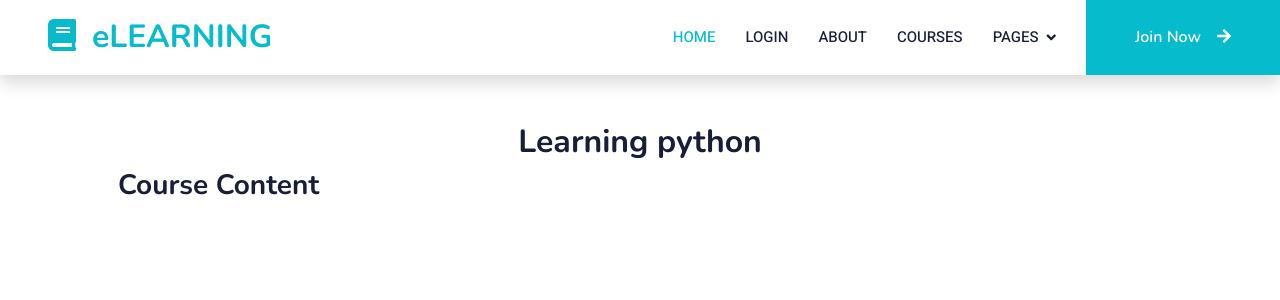
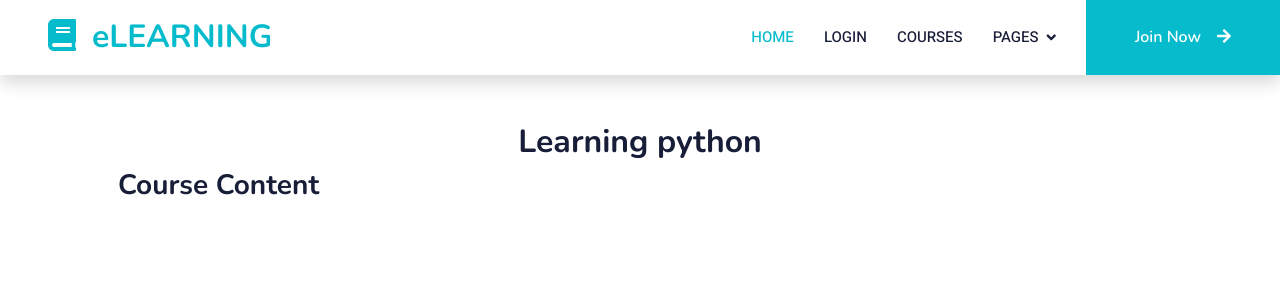
Before and after one commit to YoussefElmoudene/e-learning-django, a Django app: page /course/1 in a window 1280 px wide. Shown: the top 300 px of the page. Run offline with Django 4.2, Linux system fonts and the light colour scheme; data comes from the database, SQL or seed files in the repository; both versions use the stored data as it was after the commit; some libraries are stand-ins or nearby versions.

Commit message:
navbar modif

```diff
--- a/templates/navbar.html
+++ b/templates/navbar.html
@@ -12,7 +12,7 @@
              {% if request.user.is_authenticated == False %}
             <a href="login" class="nav-item nav-link">Login</a>
             {% endif %}
-            <a href="about" class="nav-item nav-link">About</a>
+
             <a href="courses" class="nav-item nav-link">Courses</a>
             <div class="nav-item dropdown">
                 <a href="#" class="nav-link dropdown-toggle" data-bs-toggle="dropdown">Pages</a>
```
Also changed, not shown: db.sqlite3.
